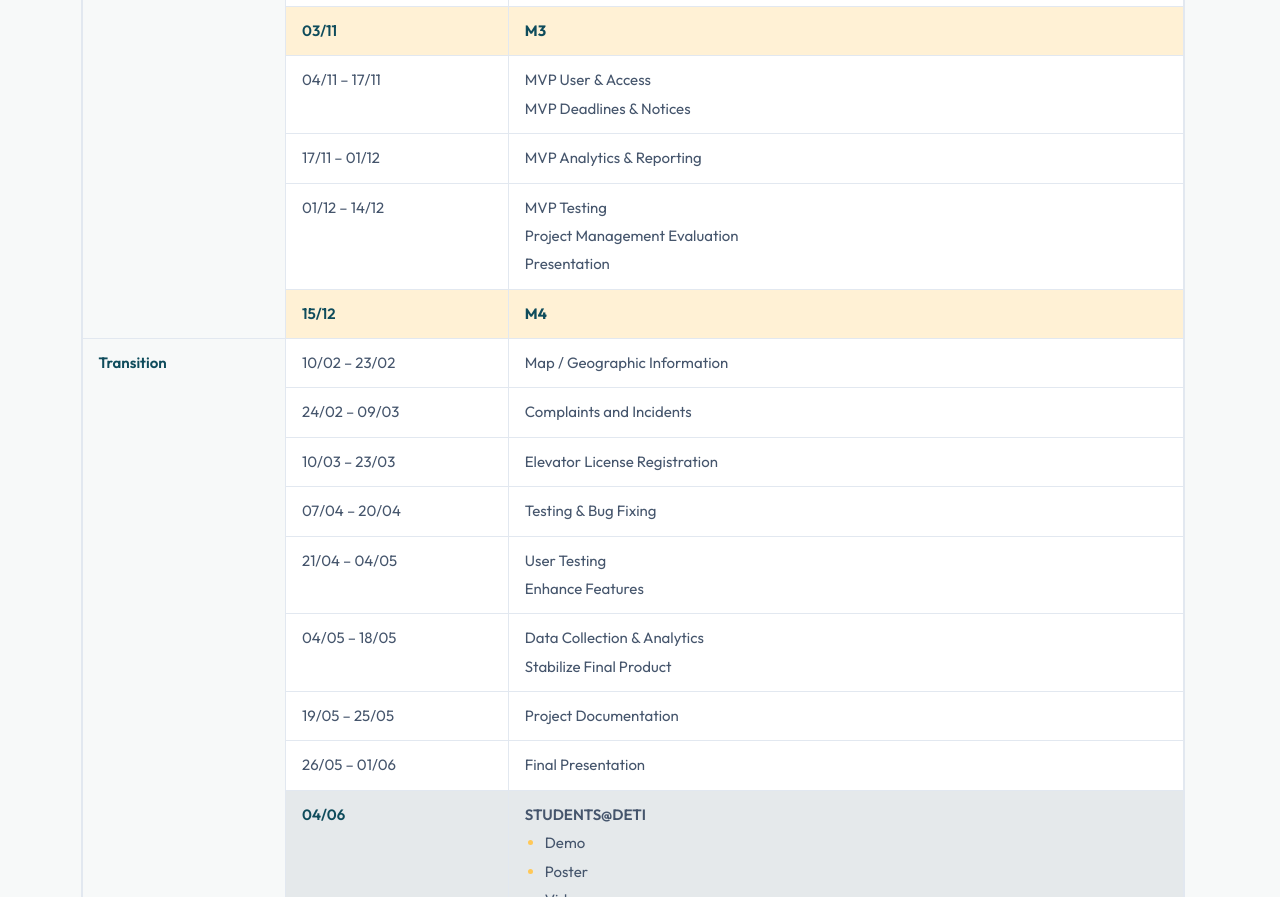
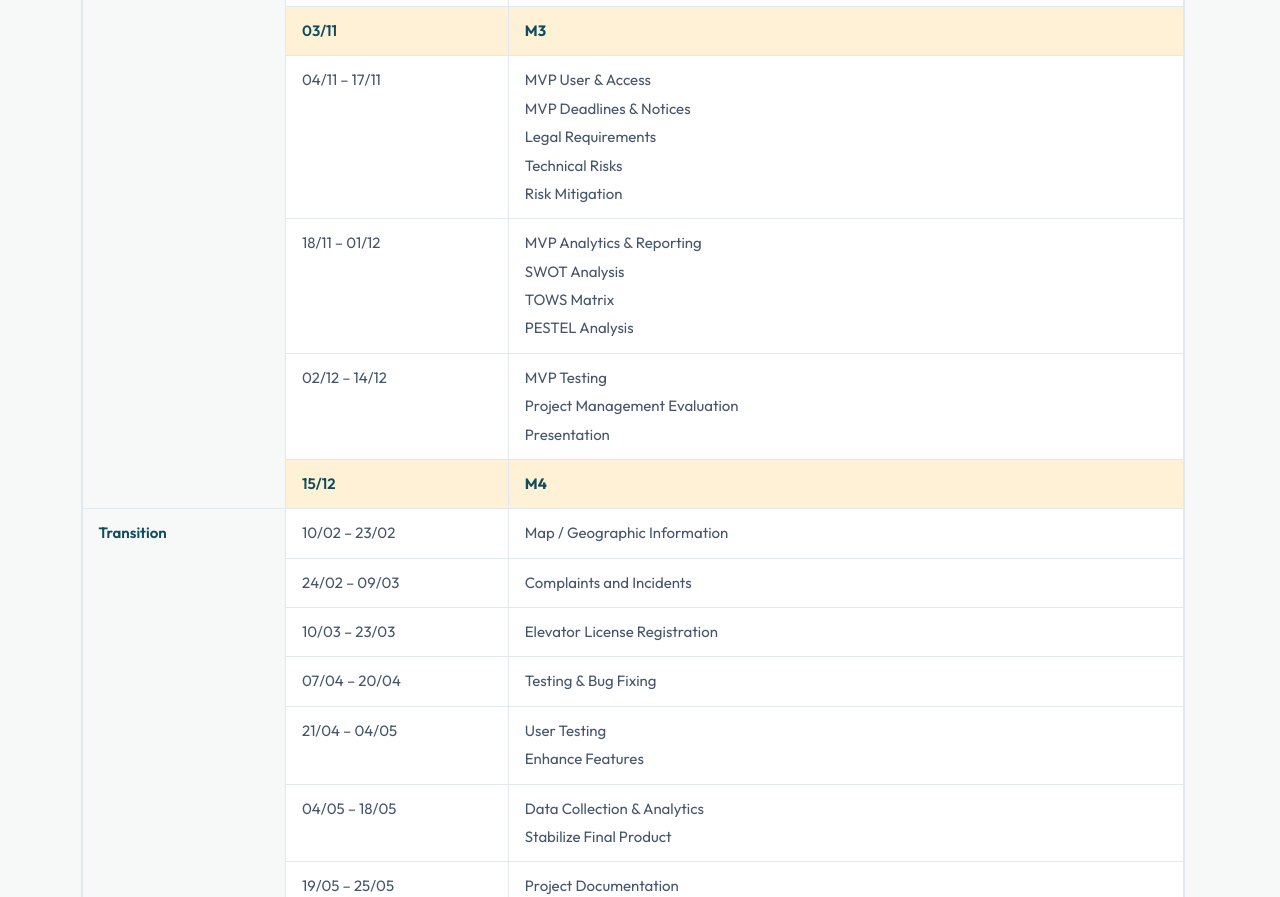
Before and after one commit to pei-elevate/elevate-site, a React (Vite) app: page /#/calendar in a window 1280 px wide. Shown: the part 1500-2397 px from the top of the page. Built offline with nearby package versions, Linux system fonts and the light colour scheme.

Commit message:
feat(calendar): update tasks for M4

```diff
--- a/src/data/site.ts
+++ b/src/data/site.ts
@@ -252,12 +252,33 @@ export const schedule: ScheduleRow[] = [
     ],
   },
   { type: 'milestone', phase: 'Construction', code: 'M3', date: '03/11' },
-  { type: 'period', phase: 'Construction', weeks: '04/11 – 17/11', tasks: ['MVP User & Access', 'MVP Deadlines & Notices'] },
-  { type: 'period', phase: 'Construction', weeks: '17/11 – 01/12', tasks: ['MVP Analytics & Reporting'] },
   {
     type: 'period',
     phase: 'Construction',
-    weeks: '01/12 – 14/12',
+    weeks: '04/11 – 17/11',
+    tasks: [
+      'MVP User & Access',
+      'MVP Deadlines & Notices',
+      'Legal Requirements',
+      'Technical Risks',
+      'Risk Mitigation',
+    ],
+  },
+  {
+    type: 'period',
+    phase: 'Construction',
+    weeks: '18/11 – 01/12',
+    tasks: [
+      'MVP Analytics & Reporting',
+      'SWOT Analysis',
+      'TOWS Matrix',
+      'PESTEL Analysis',
+    ],
+  },
+  {
+    type: 'period',
+    phase: 'Construction',
+    weeks: '02/12 – 14/12',
     tasks: ['MVP Testing', 'Project Management Evaluation', 'Presentation'],
   },
   { type: 'milestone', phase: 'Construction', code: 'M4', date: '15/12' },
```
